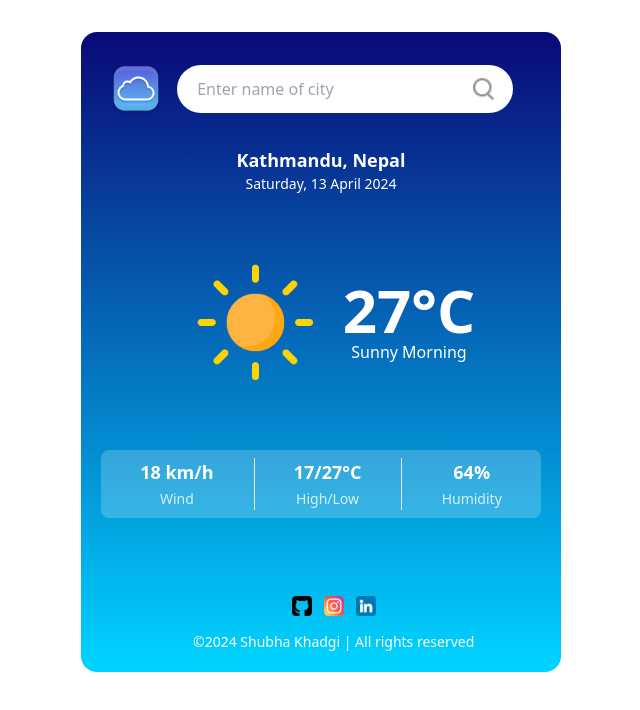
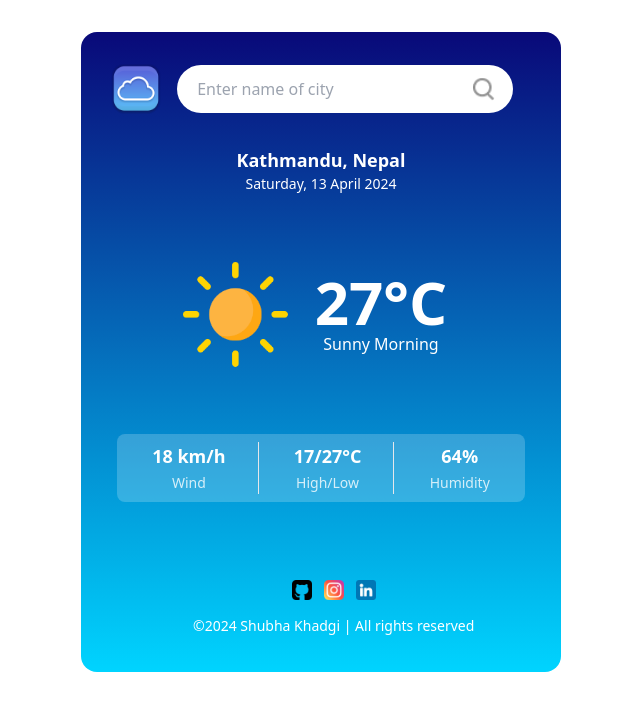
Before and after one commit to shubhaaaaaaa/weather-app-react, a React (Create React App) app: page / in a window 1280 px wide. Shown: the top 710 px of the page, without its empty margins (319-959 px from the left). Built offline with nearby package versions, Linux system fonts and the light colour scheme.

Commit message:
container

```diff
--- a/src/Components/WeatherApp/weatherapp.jsx
+++ b/src/Components/WeatherApp/weatherapp.jsx
@@ -103,9 +103,9 @@ const MyComponent = () => {
                 <div className="day-date text-sm ">Saturday, 13 April 2024</div>
             </div>
 
-            <div className="main-portion py-10">
+            <div className="main-portion py-10 pe-10">
                 <div className="weather-image">
-                    <img src={wicon} className="h-44" alt="" />
+                    <img src={wicon} className="h-40" alt="" />
                 </div>
                 <div className="weather-detail text-center">
                     <p className="p font-bold text-6xl temperature">27&deg;C</p>
@@ -113,12 +113,12 @@ const MyComponent = () => {
                 </div>
             </div>
 
-            <div className="elements-portion flex justify-evenly py-2 text-white bg-white bg-opacity-20 mx-5 rounded-lg">
-                <div className=" border-r pr-10">
+            <div className="elements-portion flex justify-evenly py-2 text-white bg-white bg-opacity-20 mx-9 rounded-lg">
+                <div className=" border-r pr-8">
                     <div className="font-bold text-lg wind">18 km/h</div>
                     <span className="text-sm opacity-80">Wind</span>
                 </div>
-                <div className="border-r pr-10">
+                <div className="border-r pr-8">
                     <div className="font-bold text-lg highlow">17/27&deg;C</div>
                     <span className="text-sm opacity-80">High/Low</span>
                 </div>
@@ -140,7 +140,7 @@ const MyComponent = () => {
                         <img src={images['linkedin-icon']} className="h-5" alt="LinkedIn" />
                     </a>
                 </div>
-                <div className="copyright text-sm pt-4">
+                <div className="copyright text-sm pt-4 pb-4">
                     <p>
                         &#169;2024 <a className="hover:underline" href="https://shubhakhadgi.com.np/" rel="noopener noreferrer" target="_blank">Shubha Khadgi</a> | All rights reserved
                     </p>
```
